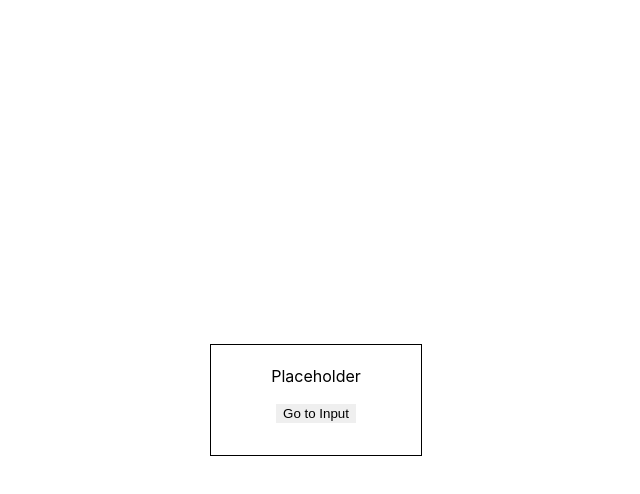
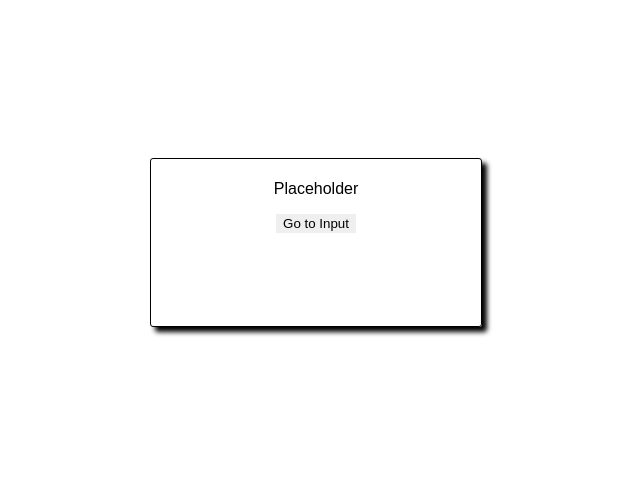
Before and after one commit to Cameron-Grams/sentence-scramble, a React (Create React App) app: page / in a window 1280 px wide. Shown: the top 494 px of the page, without its empty margins (324-964 px from the left). Built offline with nearby package versions, Linux system fonts and the light colour scheme.

Commit message:
use the RegEx pattern to split the sentences

```diff
--- a/src/App.css
+++ b/src/App.css
@@ -27,6 +27,38 @@ button{
 
 .generalInput{
     padding: 5px;
-    background-color: #d1cfc6;
+    background-color: #e7f1ee;
     border-radius: 5px;
+    border: 1px solid transparent;
  }
+/*ebecf2    */
+
+
+.containerDiv{
+    display : flex;
+    flex-direction: column;
+    justify-content: flex-end;
+    align-items: center;
+    height: 100vh;
+    text-align: center;
+    font-family: Arial, Helvetica, sans-serif;
+}
+
+.innerDiv{
+    flex: 1;
+    border: 1px solid black;
+    border-radius: 3px;
+    padding: 5px;
+}
+
+.shadowCentralComponent{
+    box-shadow: 5px 5px 5px black;
+}
+
+.topControl{
+    flex: 1;
+}
+
+.liftDiv{
+    flex: 3;
+}
--- a/src/actions/textActions.js
+++ b/src/actions/textActions.js
@@ -1,8 +1,19 @@
 export function registerText( values ){
+
+    const sentences = values.originalTextInput.split(  )
+
+/* need to add in the working RegEx */
+
+    console.log( "in actions with sentences: ", sentences)
+
+
+
     return(
         {
         type : 'REGISTER_TEXT',
-        data : values
+        text : values.originalTextInput,
+        sentences : sentences,
+        title : values.textTitleInput
         }
     )
 }
--- a/src/containers/InputText/InputPage.jsx
+++ b/src/containers/InputText/InputPage.jsx
@@ -14,14 +14,14 @@ class InputPage extends React.Component{
 
     render(){
         return(
-            <div className={ "inputContainerDiv"} >
-                <div className={ "inputTopControl"}></div>
-                <div className={ "inputInnerDiv shadowCentralComponent" }>
+            <div className={ "containerDiv"} >
+                <div className={ "topControl"}></div>
+                <div className={ "innerDiv inputInnerDiv shadowCentralComponent" }>
                     <h2 className={ "titleElement" }>Input text</h2>
                     <p>Type or copy and past text to be broken in sentences and scrambled:</p>
                     <InputText onSubmit={ this.registerInputText } />
                 </div>
-                <div className={ "inputLiftDiv"}></div>
+                <div className={ "liftDiv"}></div>
             </div>
         )
     }
--- a/src/containers/InputText/InputText.css
+++ b/src/containers/InputText/InputText.css
@@ -1,31 +1,5 @@
-.inputContainerDiv{
-    display : flex;
-    flex-direction: column;
-    justify-content: flex-end;
-    align-items: center;
-    height: 100vh;
-    text-align: center;
-    font-family: 'Times New Roman', Times, serif;
-}
-
 .inputInnerDiv{
-    flex: 1;
-    border: 1px solid black;
-    border-radius: 3px;
-    padding: 5px;
     width: 40%;
-}
-
-.shadowCentralComponent{
-    box-shadow: 5px 3px 5px black;
-}
-
-.inputTopControl{
-    flex: 1;
-}
-
-.inputLiftDiv{
-    flex: 3;
 }
 
 .errorMessage{
@@ -46,6 +20,7 @@
     width: 95%;
     min-height: 200px;
     min-width: 400px;
+    font-family: Arial, Helvetica, sans-serif;
 }
 
 .textTitle{
--- a/src/containers/Main/Main.css
+++ b/src/containers/Main/Main.css
@@ -1,15 +1,5 @@
-.mainContainerDiv{
-    display : flex;
-    flex-direction: column;
-    justify-content: center;
-    align-items: center;
-    height: 100vh;
-    text-align: center;
-}
-
 .mainInnerDiv{
-    border: 1px solid black;
     padding: 5px;
     height: 100px;
-    width: 200px;
+    width: 25%;
 }
--- a/src/containers/Main/Main.jsx
+++ b/src/containers/Main/Main.jsx
@@ -7,11 +7,13 @@ class Main extends React.Component{
 
     render(){
         return(
-            <div className={ "mainContainerDiv"}>
-                <div className={ "mainInnerDiv"}>
+            <div className={ "containerDiv"}>
+                <div className={ "topControl"}></div>
+                <div className={ "innerDiv mainInnerDiv shadowCentralComponent"}>
                     <p>Placeholder</p>
                     <Link to={ "/input" }><button>Go to Input</button></Link>
                 </div>
+                <div className={ "liftDiv"}></div>
             </div>
         )
     }
--- a/src/containers/OutputPage/OutputPage.jsx
+++ b/src/containers/OutputPage/OutputPage.jsx
@@ -9,7 +9,7 @@ class OutputPage extends React.Component{
 
     render(){
         return(
-            <div>Placeholder</div>
+            <div>{ this.props.text.originalText }</div>
         )
     }
 }
--- a/src/reducers/reducer.js
+++ b/src/reducers/reducer.js
@@ -11,8 +11,9 @@ const Reducer = ( state = initialState, action) => {
         case( 'REGISTER_TEXT' ): {
             return{
                 ...state,
-                originalText : action.data.originalTextInput,
-                title : action.data.textTitleInput
+                originalText : action.text,
+                title : action.title,
+                sentences : action.sentences
             }
         }
 
```
